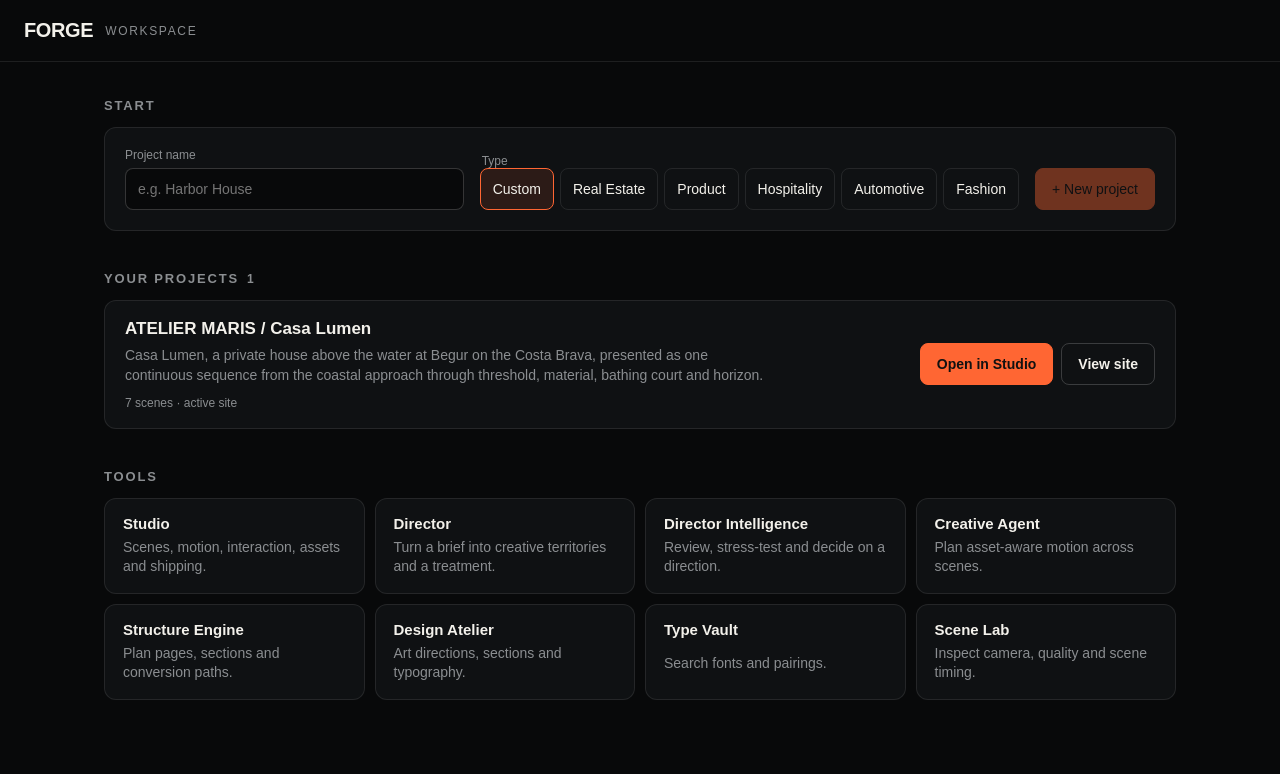
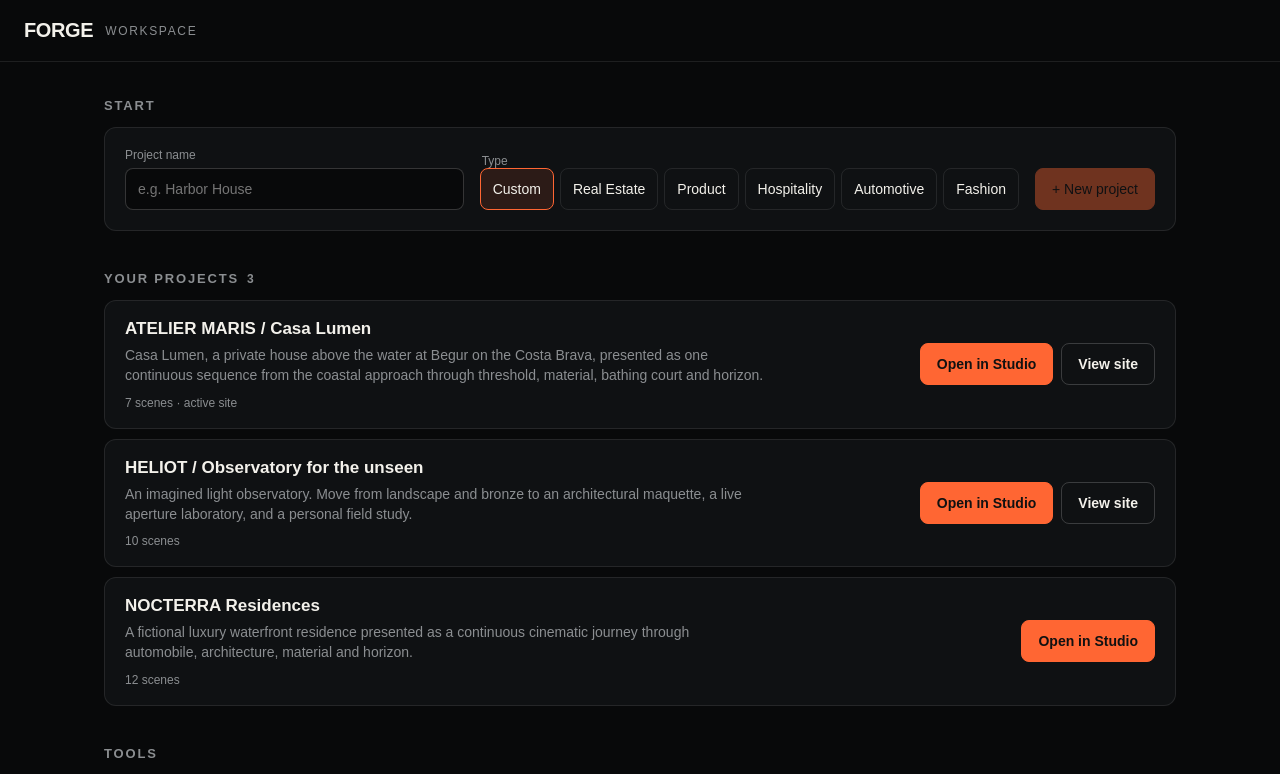
Before and after one commit to hustleglobal95/immersive-system-growth, a Next.js app: page /forge in a window 1280 px wide. Shown: the top 774 px of the page. Built offline with nearby package versions, Linux system fonts and the light colour scheme.

Commit message:
Use static generated registry for Forge project loading

```diff
--- a/src/platform/forgeProjects.ts
+++ b/src/platform/forgeProjects.ts
@@ -1,5 +1,3 @@
-import fs from "node:fs";
-import path from "node:path";
 import { parseExperience } from "@/src/lib/configSchema";
 import { parseInteractionGraph } from "@/src/lib/interactionGraph";
 import { emptyInteractionGraph } from "@/src/platform/emptyInteractionGraph";
@@ -7,100 +5,64 @@ import { parseStudioProject } from "@/src/platform/studioSchema";
 import { parseAssetManifest } from "@/src/platform/assetManifestSchema";
 import { parseCinematicSystems } from "@/src/lib/cinematic/schema";
 import { cinematicSystems as productionCinematicSystems } from "@/src/lib/cinematic/config";
+import { forgeProjectRegistry } from "@/src/generated/forgeProjectRegistry";
 
-/** A project Forge can open in Studio: the active configuration plus every client bundle. */
+/** A project Forge can open in Studio: the active configuration plus every generated client bundle. */
 export interface ForgeProjectSummary {
-  id: string;
-  slug: string;
-  name: string;
-  description: string;
-  sceneCount: number;
-  active: boolean;
-  liveHref?: string;
+  id:string;
+  slug:string;
+  name:string;
+  description:string;
+  sceneCount:number;
+  active:boolean;
+  liveHref?:string;
 }
 
-const root = process.cwd();
-const roots = {
-  config:path.join(root,"config"),
-  clients:path.join(root,"clients"),
-  app:path.join(root,"app"),
-} as const;
-function resolveProjectFile(file:string) {
-  const normalized=file.replace(/\\/g,"/");
-  if(normalized.startsWith("config/")) return path.join(roots.config,normalized.slice("config/".length));
-  if(normalized.startsWith("clients/")) return path.join(roots.clients,normalized.slice("clients/".length));
-  if(normalized.startsWith("app/")) return path.join(roots.app,normalized.slice("app/".length));
-  throw new Error("Forge project file is outside allowed project roots: "+file);
-}
-const read = (file:string) => JSON.parse(fs.readFileSync(resolveProjectFile(file),"utf8"));
-const exists = (file:string) => {
-  try { return fs.existsSync(resolveProjectFile(file)); } catch { return false; }
-};
+type RegistryEntry=(typeof forgeProjectRegistry)[number];
 
-function projectFiles(): { slug: string; file: string; active: boolean; graph?: string }[] {
-  const clients = exists("clients")
-    ? fs.readdirSync(roots.clients, { withFileTypes: true })
-        .filter((entry) => entry.isDirectory() && exists(`clients/${entry.name}/studio-project.json`))
-        .map((entry) => ({ slug: entry.name, file: `clients/${entry.name}/studio-project.json`, active: false, graph: `clients/${entry.name}/interaction-graph.json` }))
-    : [];
-  return [{ slug: "active", file: "config/studio-project.json", active: true, graph: "config/interaction-graph.json" }, ...clients];
+function load(entry:RegistryEntry) {
+  const project=parseStudioProject(entry.project);
+  const experience=parseExperience(entry.experience);
+  const assetManifest=entry.assetManifest
+    ? parseAssetManifest(entry.assetManifest)
+    : parseAssetManifest({models:[],textures:[],hdr:[],video:[],budgets:{modelMb:12,textureMb:5,hdrMb:12,videoMb:20,totalMb:45}});
+  const cinematicSystems=entry.cinematicSystems
+    ? parseCinematicSystems(entry.cinematicSystems)
+    : parseCinematicSystems({version:1,defaults:productionCinematicSystems.defaults,scenes:[]});
+  return {project,experience,assetManifest,cinematicSystems};
 }
 
-function load(entry: ReturnType<typeof projectFiles>[number]) {
-  const project = parseStudioProject(read(entry.file));
-  const experience = parseExperience(read(project.experiencePath));
-  const manifestCandidates=[
-    path.posix.join(path.posix.dirname(project.experiencePath),"asset-manifest.json"),
-    path.posix.join(path.posix.dirname(entry.file),"asset-manifest.json"),
-    entry.active ? "config/asset-manifest.json" : "",
-  ].filter(Boolean);
-  const manifestPath=manifestCandidates.find((candidate)=>exists(candidate));
-  const assetManifest=manifestPath
-    ? parseAssetManifest(read(manifestPath))
-    : parseAssetManifest({models:[],textures:[],hdr:[],video:[],budgets:{modelMb:12,textureMb:5,hdrMb:12,videoMb:20,totalMb:45}});
-  const cinematicCandidates=[
-    path.posix.join(path.posix.dirname(project.experiencePath),"cinematic-systems.json"),
-    path.posix.join(path.posix.dirname(entry.file),"cinematic-systems.json"),
-    entry.active ? "config/cinematic-systems.json" : "",
-  ].filter(Boolean);
-  const cinematicPath=cinematicCandidates.find((candidate)=>exists(candidate));
-  const cinematicSystems=cinematicPath
-    ? parseCinematicSystems(read(cinematicPath))
-    : parseCinematicSystems({version:1,defaults:productionCinematicSystems.defaults,scenes:[]});
-  return { project, experience, assetManifest, cinematicSystems };
-}
-
-export function listForgeProjects(): ForgeProjectSummary[] {
-  const seen = new Set<string>();
-  const projects: ForgeProjectSummary[] = [];
-  for (const entry of projectFiles()) {
+export function listForgeProjects():ForgeProjectSummary[] {
+  const seen=new Set<string>();
+  const projects:ForgeProjectSummary[]=[];
+  for(const entry of forgeProjectRegistry) {
     try {
-      const { project, experience } = load(entry);
-      if (seen.has(project.id)) continue;
+      const {project,experience}=load(entry);
+      if(seen.has(project.id)) continue;
       seen.add(project.id);
       projects.push({
-        id: project.id,
-        slug: entry.slug,
-        name: project.name,
-        description: experience.meta.description,
-        sceneCount: experience.scenes.length,
-        active: entry.active,
-        liveHref: entry.active ? "/site" : exists(`app/${entry.slug}/page.tsx`) ? `/${entry.slug}` : undefined,
+        id:project.id,
+        slug:entry.slug,
+        name:project.name,
+        description:experience.meta.description,
+        sceneCount:experience.scenes.length,
+        active:entry.active,
+        ...(entry.liveHref?{liveHref:entry.liveHref}:{}),
       });
     } catch {
-      // A client bundle that fails validation is not offered for opening.
+      // A generated client bundle that fails validation is not offered for opening.
     }
   }
   return projects;
 }
 
-export function loadForgeProject(slug: string) {
-  const entry = projectFiles().find((item) => item.slug === slug);
-  if (!entry) return null;
-  const { project, experience, assetManifest, cinematicSystems } = load(entry);
-  let interactionGraph = emptyInteractionGraph(project.id);
-  if (entry.graph && exists(entry.graph)) {
-    try { interactionGraph = parseInteractionGraph(read(entry.graph)); } catch { /* fall back to an empty graph */ }
+export function loadForgeProject(slug:string) {
+  const entry=forgeProjectRegistry.find((item)=>item.slug===slug);
+  if(!entry) return null;
+  const {project,experience,assetManifest,cinematicSystems}=load(entry);
+  let interactionGraph=emptyInteractionGraph(project.id);
+  if(entry.interactionGraph) {
+    try { interactionGraph=parseInteractionGraph(entry.interactionGraph); } catch { /* fall back to an empty graph */ }
   }
-  return { project, experience, assetManifest, interactionGraph, cinematicSystems };
+  return {project,experience,assetManifest,interactionGraph,cinematicSystems};
 }
```
